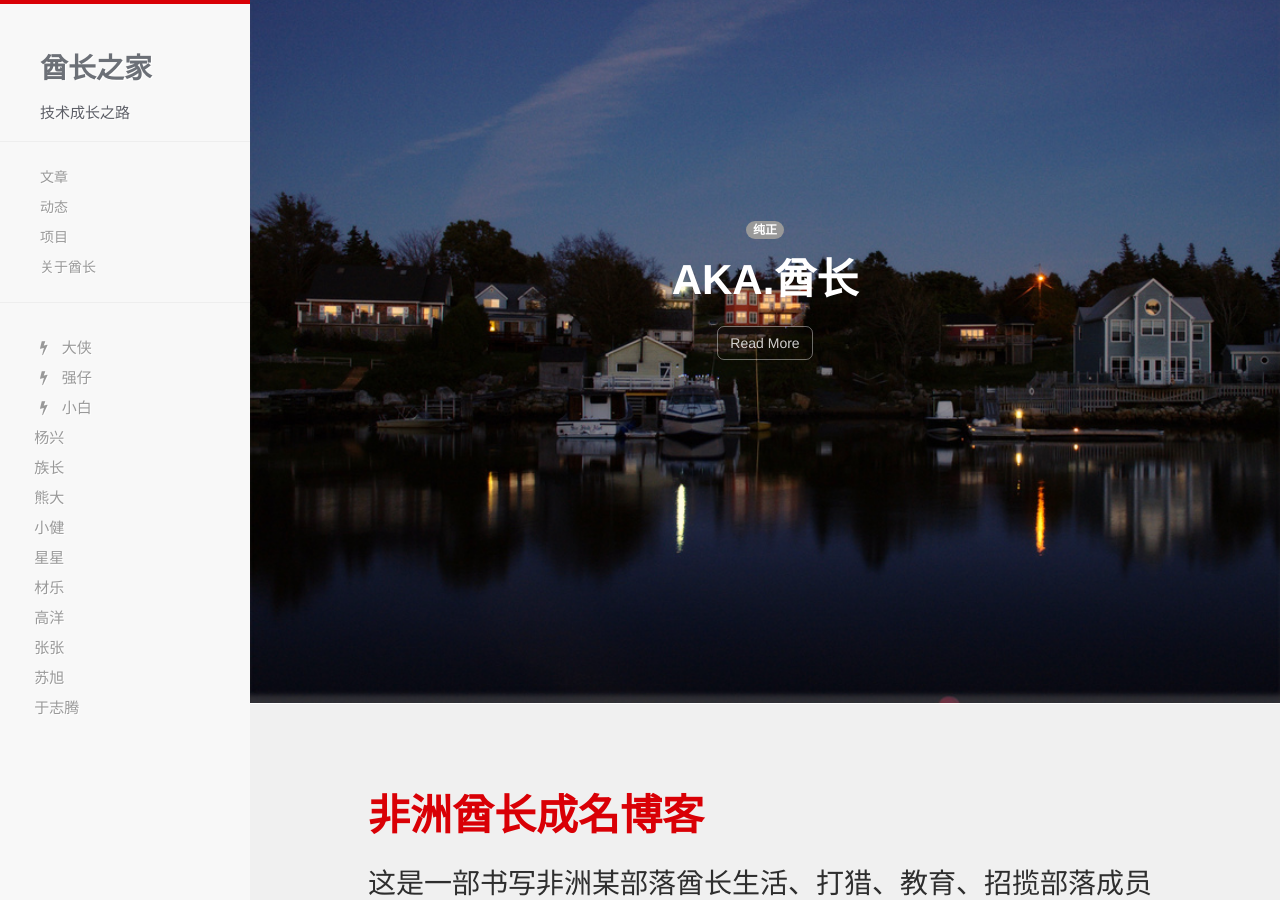
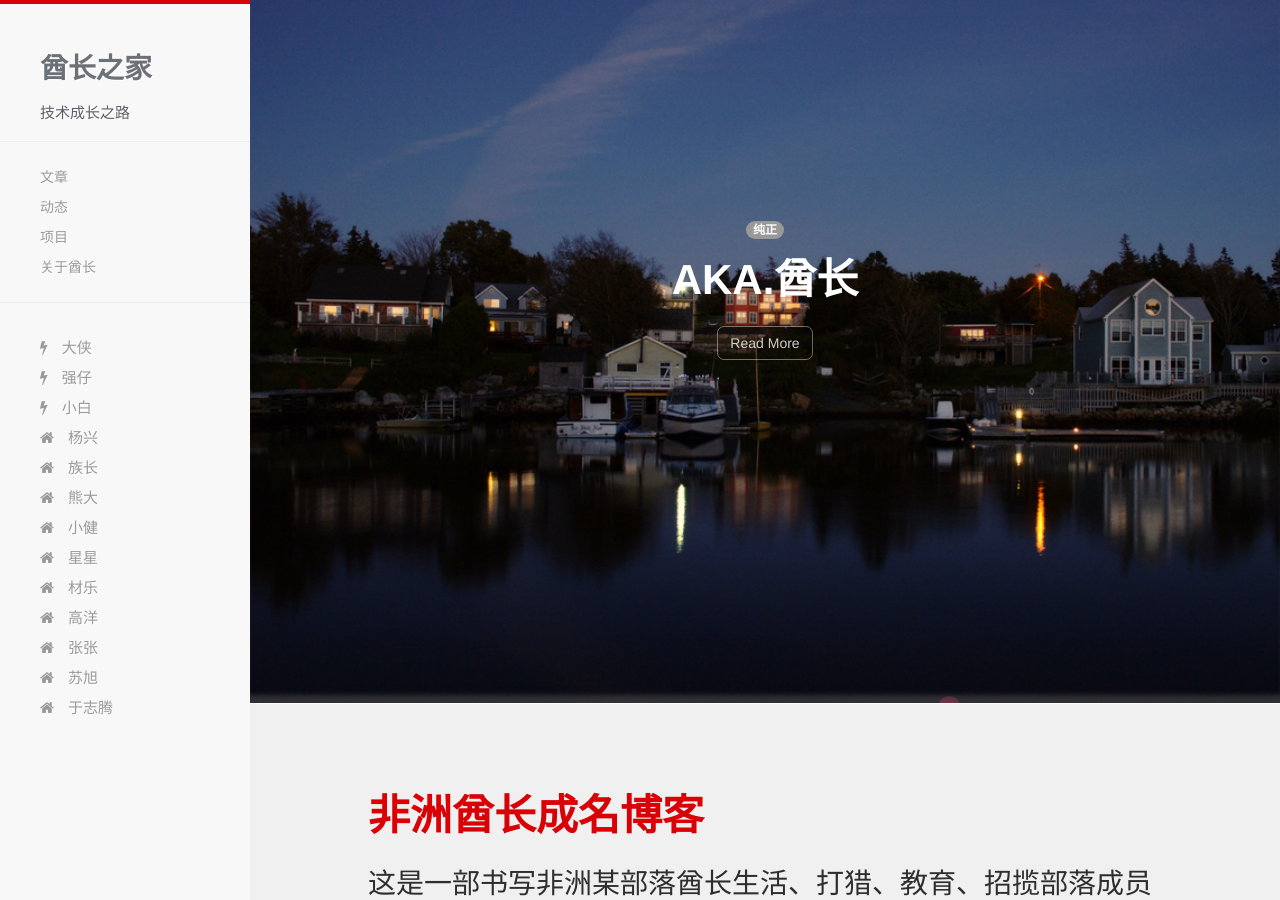
Before and after one commit to big-chief/big-chief.github.io, a Jekyll site: the page built from index.html, in a window 1280 px wide and 900 px high. Built offline with Jekyll 4.4.1, drawn with Linux system fonts in a browser that asks for light colours; Markdown is read by kramdown in place of the engine named in the settings.

Commit message:
友链图标修改

```diff
--- a/_includes/navigation.html
+++ b/_includes/navigation.html
@@ -34,16 +34,16 @@
       <li> <a href="{{ site.github1 }}"><i class="fa fa-bolt"></i> 大侠</a></li>
       <li> <a href="{{ site.github2 }}"><i class="fa fa-bolt"></i> 强仔</a> </li>
       <li> <a href="{{ site.github3 }}"><i class="fa fa-bolt"></i> 小白</a></li>
-      <li> <a href="{{ site.github4 }}"><i class="fa fa-blot"></i> 杨兴</a> </li>
-      <li> <a href="{{ site.github5 }}"><i class="fa fa-blot"></i> 族长</a> </li>
-      <li> <a href="{{ site.github6 }}"><i class="fa fa-blot"></i> 熊大</a> </li>
-      <li> <a href="{{ site.github7 }}"><i class="fa fa-blot"></i> 小健</a> </li>
-      <li> <a href="{{ site.github8 }}"><i class="fa fa-blot"></i> 星星</a> </li>
-      <li> <a href="{{ site.github9 }}"><i class="fa fa-blot"></i> 材乐</a> </li>
-      <li> <a href="{{ site.github10 }}"><i class="fa fa-blot"></i> 高洋</a> </li>
-      <li> <a href="{{ site.github11 }}"><i class="fa fa-blot"></i> 张张</a> </li>
-      <li> <a href="{{ site.github12 }}"><i class="fa fa-blot"></i> 苏旭</a> </li>
-      <li> <a href="{{ site.github13 }}"><i class="fa fa-blot"></i> 于志腾</a> </li>
+      <li> <a href="{{ site.github4 }}"><i class="fa fa-home"></i> 杨兴</a> </li>
+      <li> <a href="{{ site.github5 }}"><i class="fa fa-home"></i> 族长</a> </li>
+      <li> <a href="{{ site.github6 }}"><i class="fa fa-home"></i> 熊大</a> </li>
+      <li> <a href="{{ site.github7 }}"><i class="fa fa-home"></i> 小健</a> </li>
+      <li> <a href="{{ site.github8 }}"><i class="fa fa-home"></i> 星星</a> </li>
+      <li> <a href="{{ site.github9 }}"><i class="fa fa-home"></i> 材乐</a> </li>
+      <li> <a href="{{ site.github10 }}"><i class="fa fa-home"></i> 高洋</a> </li>
+      <li> <a href="{{ site.github11 }}"><i class="fa fa-home"></i> 张张</a> </li>
+      <li> <a href="{{ site.github12 }}"><i class="fa fa-home"></i> 苏旭</a> </li>
+      <li> <a href="{{ site.github13 }}"><i class="fa fa-home"></i> 于志腾</a> </li>
     </div>
   </ul>
 </div>
```
